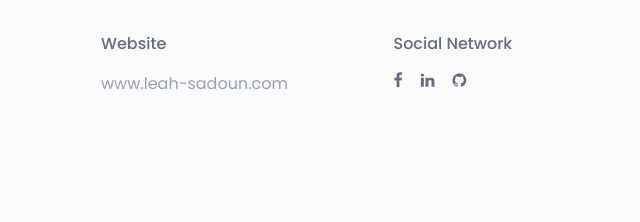
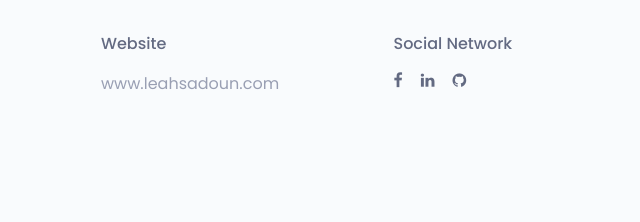
Before and after one commit to Leahsad/portfolio, a plain HTML site: page index.html in a window 1280 px wide. Shown: the part 5208-5430 px from the top of the page, 554-1194 px from the left. Drawn offline with nearby package versions, Linux system fonts and the light colour scheme.

Commit message:
Update index.html

```diff
--- a/index.html
+++ b/index.html
@@ -855,7 +855,7 @@
                 <div class="col-sm-3">
 									<div class="single-contact-add-info">
 										<h3>website</h3>
-										<p>www.leah-sadoun.com</p>
+										<p>www.leahsadoun.com</p>
 									</div>
                 </div><!--/.col-->
 							</div>
```
